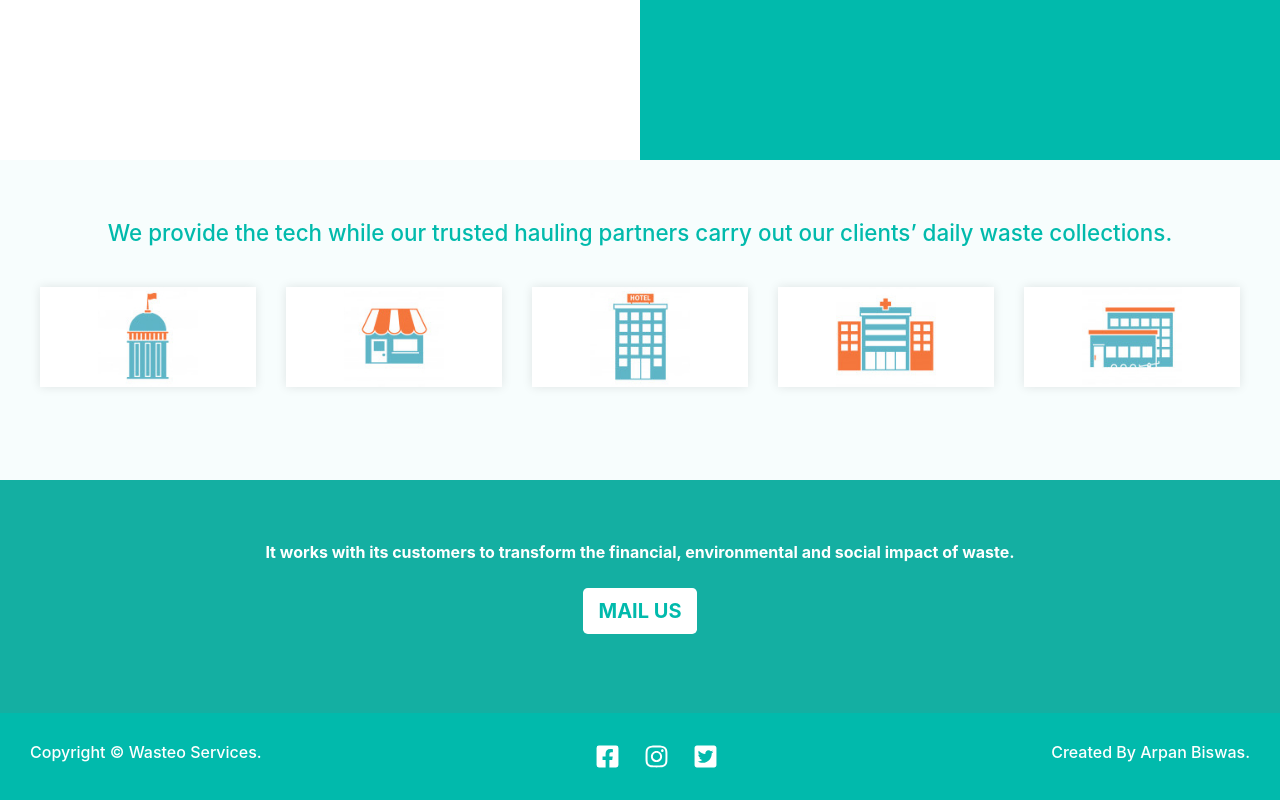
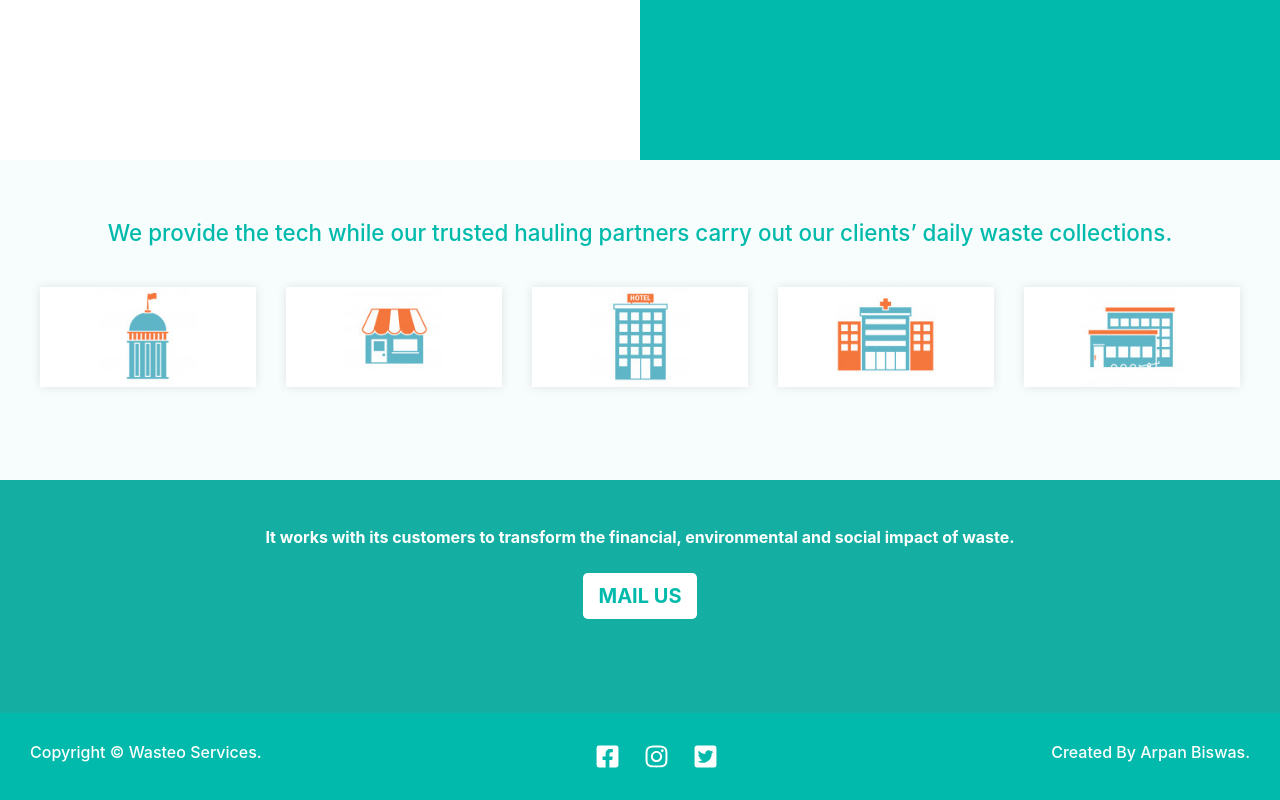
Before and after one commit to tl2a/wasteo, a plain HTML site: page index.html in a window 1280 px wide. Shown: the part 2240-3040 px from the top of the page. Drawn offline with Linux system fonts and the light colour scheme.

Commit message:
fixed extra padding

```diff
--- a/assets/style.css
+++ b/assets/style.css
@@ -190,7 +190,7 @@
     position: relative;
     min-height: 40vh;
     background-color: #14afa2;
-    padding: 40px;
+    padding: 25px;
     color: #ffffff;
 }
 .footer span.social {
```
